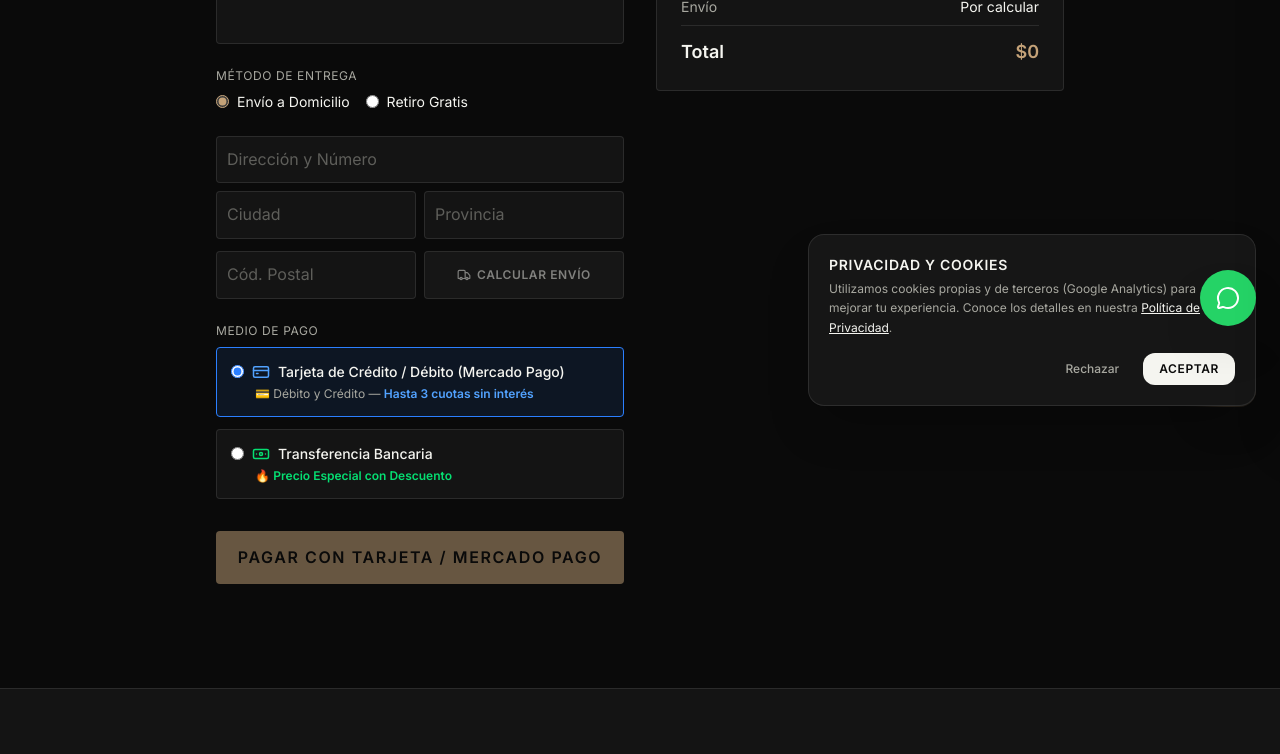
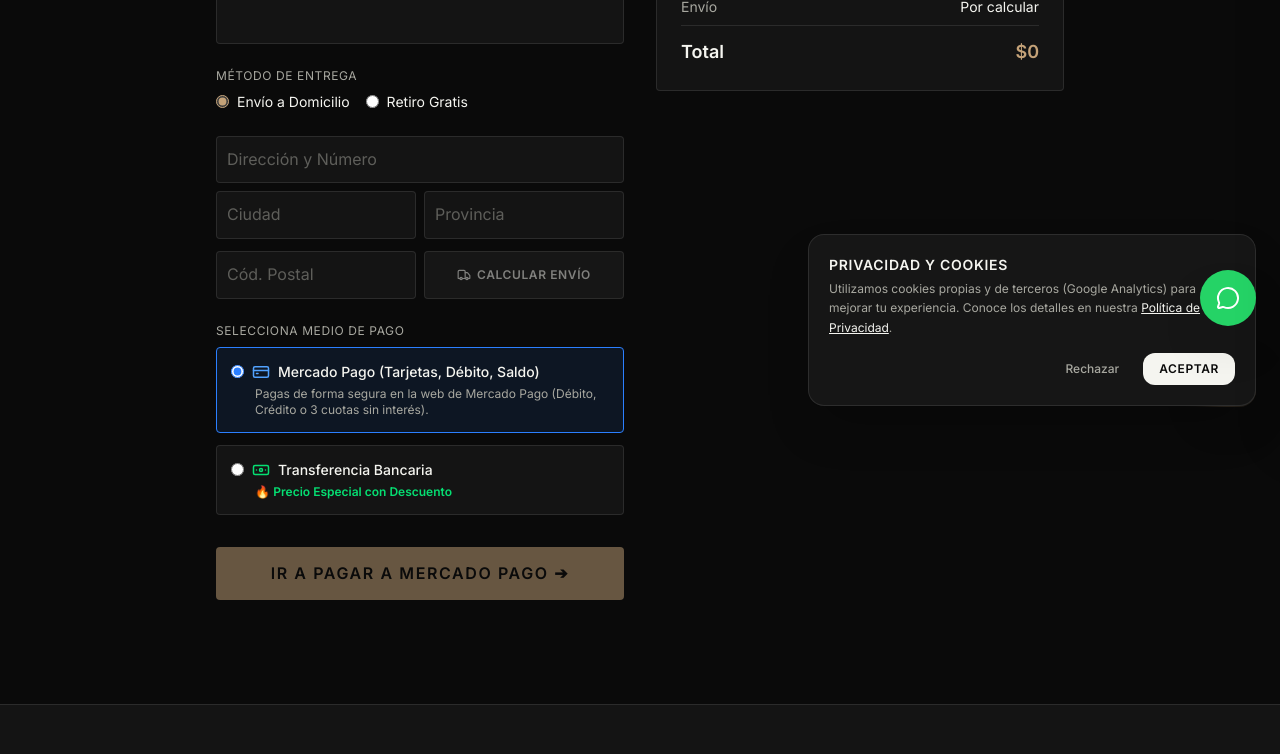
Before and after one commit to Daaneri/bib-mates-frontend, a React (Vite) app: page /checkout/entrega in a window 1280 px wide. Shown: the part 378-1132 px from the top of the page. Built offline with nearby package versions, Linux system fonts and the light colour scheme.

Commit message:
Arreglos en Mp

```diff
--- a/src/components/CheckoutEntrega.jsx
+++ b/src/components/CheckoutEntrega.jsx
@@ -191,6 +191,7 @@
 
     try {
       if (paymentMethod === "mercadopago") {
+        // Genera la preferencia y REDIRIGE DIRECTO A MERCADO PAGO
         const res = await fetch(`${API_URL}/api/payment/create-preference`, {
           method: "POST",
           headers: { "Content-Type": "application/json" },
@@ -200,12 +201,14 @@
 
         if (res.ok && data.init_point) {
           localStorage.removeItem(COUPON_STORAGE_KEY);
+          // AQUÍ SE REDIRIGE AL SITIO DE MERCADO PAGO
           window.location.href = data.init_point;
         } else {
-          setErrorMessage(data.error || "Error al generar el pago con Mercado Pago.");
+          setErrorMessage(data.error || "Error al conectar con Mercado Pago.");
           setIsSubmitting(false);
         }
       } else {
+        // Transfiere internamente y va a la pantalla de éxito
         const res = await fetch(`${API_URL}/api/payment/create-transfer-order`, {
           method: "POST",
           headers: { "Content-Type": "application/json" },
@@ -218,7 +221,7 @@
           clearCart();
           navigate("/checkout/transferencia-confirmada", { state: data });
         } else {
-          setErrorMessage(data.error || "Error al procesar el pedido por transferencia.");
+          setErrorMessage(data.error || "Error al procesar el pedido.");
           setIsSubmitting(false);
         }
       }
@@ -370,7 +373,7 @@
           )}
 
           <div className="pt-2">
-            <label className="block text-xs uppercase tracking-wider text-bib-gray mb-2">Medio de Pago</label>
+            <label className="block text-xs uppercase tracking-wider text-bib-gray mb-2">Selecciona Medio de Pago</label>
             <div className="space-y-3">
               <label className={`flex flex-col border p-3.5 rounded cursor-pointer transition-all ${paymentMethod === "mercadopago" ? "border-blue-500 bg-blue-500/10" : "border-bib-white/10 bg-bib-dark hover:border-bib-white/20"}`}>
                 <div className="flex items-center gap-2">
@@ -383,10 +386,10 @@
                     className="accent-blue-500"
                   />
                   <CreditCard size={18} className="text-blue-400" />
-                  <span className="font-medium text-bib-white text-sm">Tarjeta de Crédito / Débito (Mercado Pago)</span>
+                  <span className="font-medium text-bib-white text-sm">Mercado Pago (Tarjetas, Débito, Saldo)</span>
                 </div>
                 <p className="text-xs text-bib-gray ml-6 mt-1">
-                  💳 Débito y Crédito — <strong className="text-blue-400">Hasta 3 cuotas sin interés</strong>
+                  Pagas de forma segura en la web de Mercado Pago (Débito, Crédito o 3 cuotas sin interés).
                 </p>
               </label>
 
@@ -417,7 +420,11 @@
             disabled={isSubmitting || (shippingType === "envio" && !isShippingCalculated)}
             className="w-full bg-bib-red text-bib-black font-bold py-3.5 rounded mt-4 uppercase tracking-widest disabled:opacity-50 hover:bg-bib-white transition-all active:scale-[0.98]"
           >
-            {isSubmitting ? "Procesando..." : paymentMethod === "mercadopago" ? "Pagar con Tarjeta / Mercado Pago" : "Confirmar Pedido"}
+            {isSubmitting
+              ? "Cargando..."
+              : paymentMethod === "mercadopago"
+              ? "Ir a Pagar a Mercado Pago ➔"
+              : "Confirmar Pedido por Transferencia"}
           </button>
         </form>
       </div>
```
